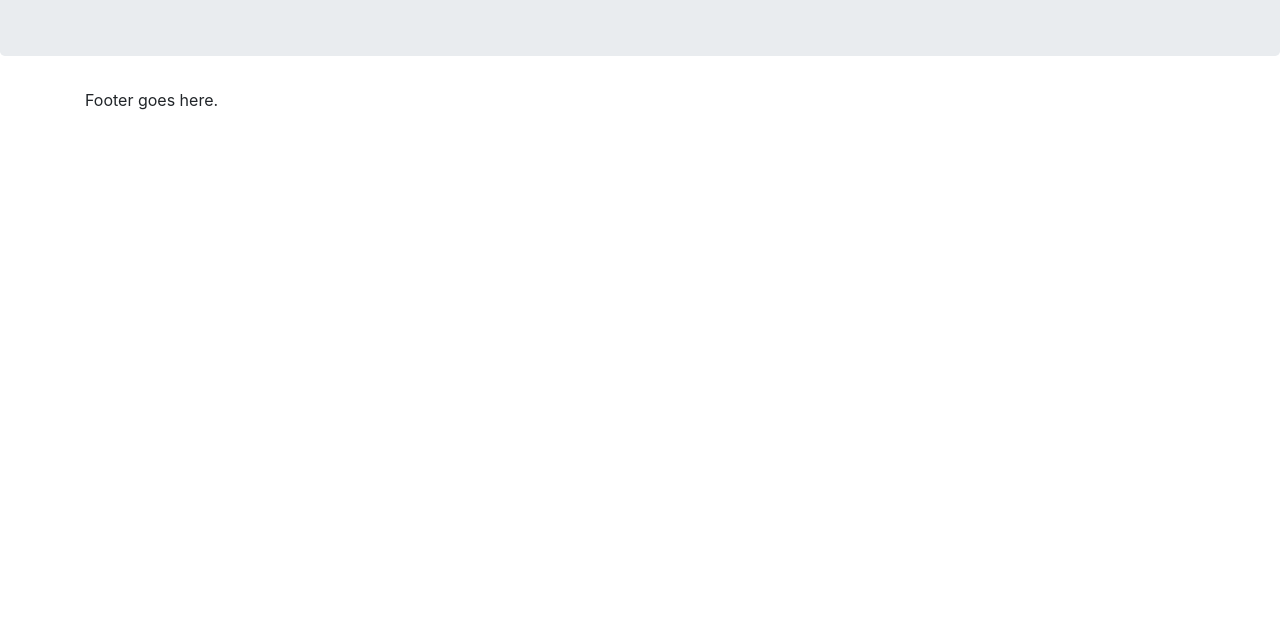
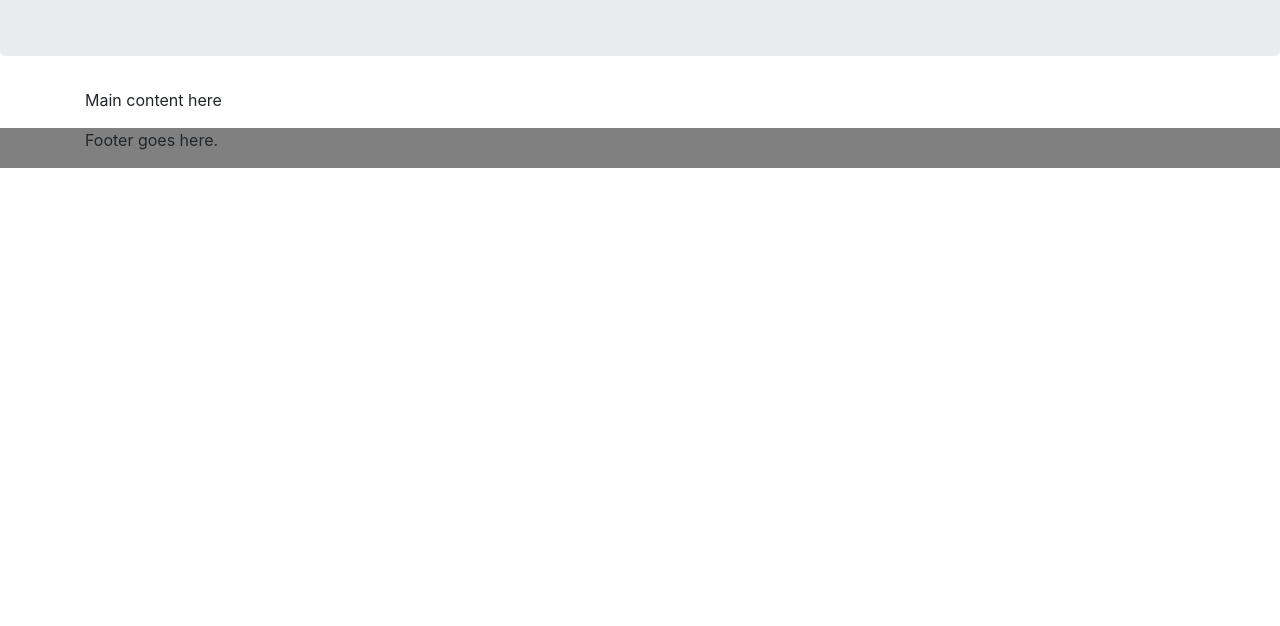
Before and after one commit to MatthewNordstrand/purfectpals, a website: page index.html in a window 1280 px wide. Shown: the part 174-800 px from the top of the page. Drawn offline with nearby package versions, Linux system fonts and the light colour scheme.

Commit message:
Added style for footer.

```diff
--- a/css/style.css
+++ b/css/style.css
@@ -0,0 +1,3 @@
+.site-footer {
+    background-color: gray;
+}
--- a/index.html
+++ b/index.html
@@ -35,12 +35,12 @@
     <div class="container">
         <div class="row">
             <div class="col">
-
+                <p>Main content here</p>
             </div>
         </div>
     </div>
 
-    <footer>
+    <footer class="site-footer">
         <div class="container">
             <div class="row">
                 <div class="col">
```
